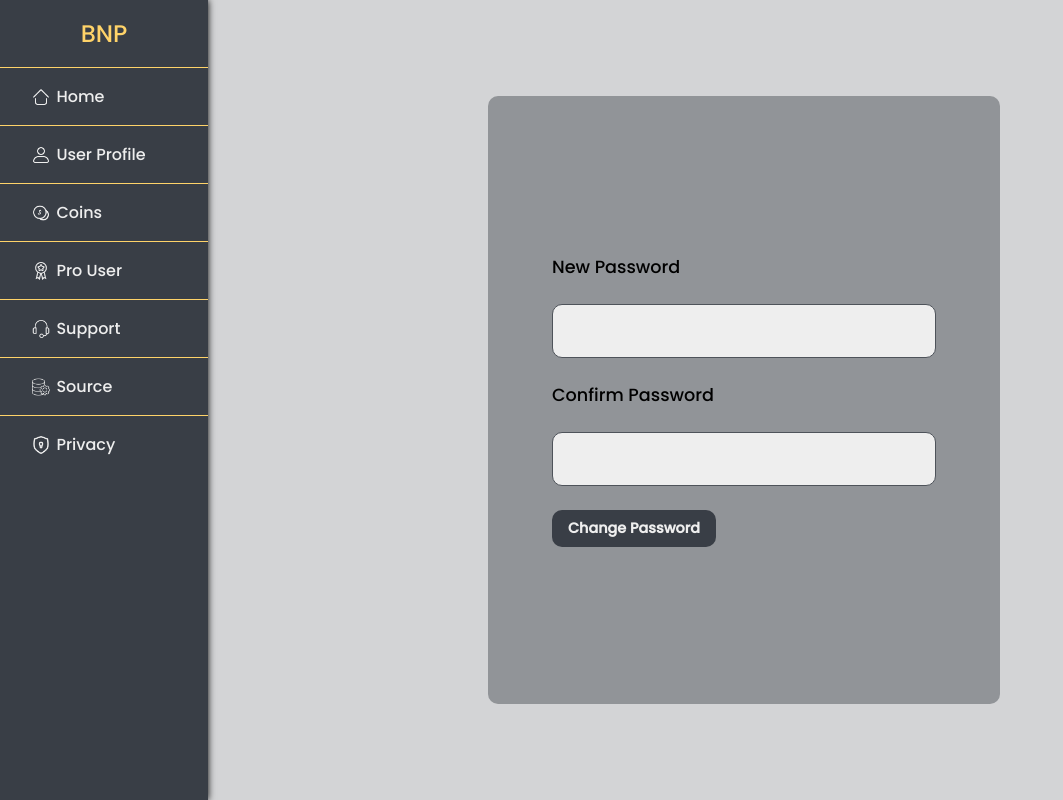
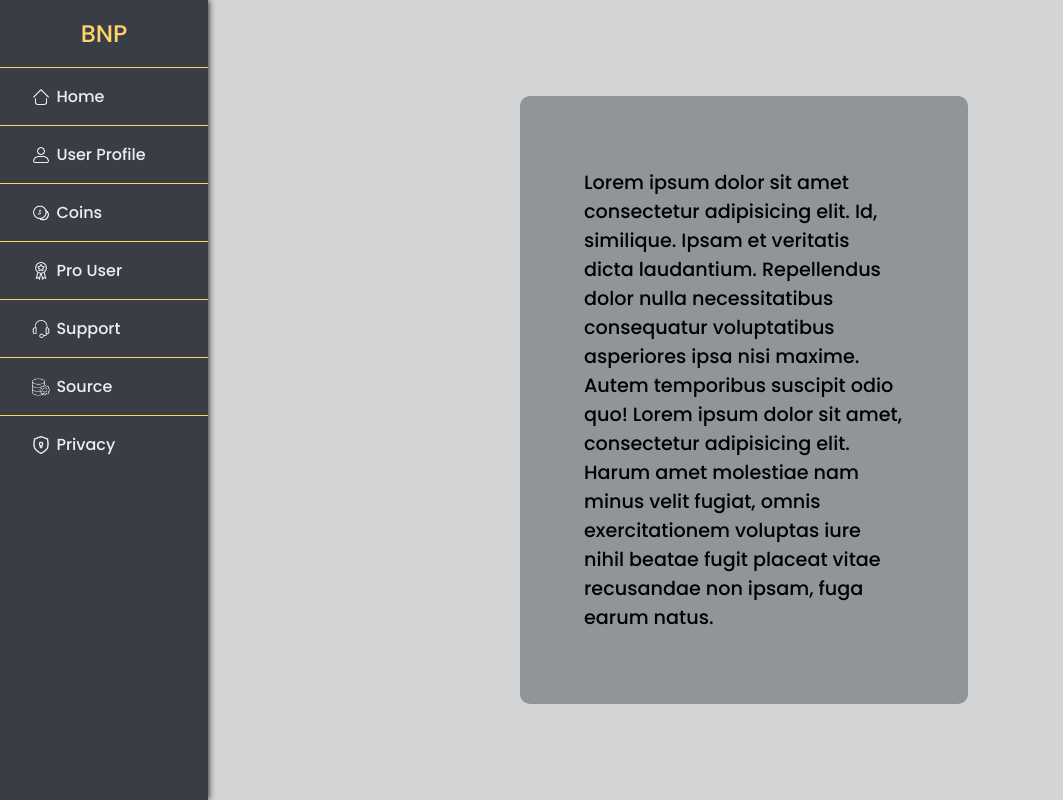
Before and after one commit to SoheilKhorram/BNP, a PHP site: page /panel.php in a window 1280 px wide. Shown: the whole page, without its empty margins (0-1063 px from the left). Run offline with PHP 8.4, Linux system fonts and the light colour scheme.

Commit message:
some basic styling for the privacy section

```diff
--- a/css/panel.css
+++ b/css/panel.css
@@ -288,3 +288,20 @@ body {
 .user-profile__button:hover {
     color: var(--accent-clr);
 }
+
+/* Privacy */
+
+.privacy {
+    display: flex;
+    align-items: center;
+    justify-content: center;
+    padding: 4rem;
+    margin: 6rem auto;
+    background-color: var(--primary-clr-600);
+    border-radius: var(--radius);
+}
+
+.privacy__text {
+    max-width: 20rem;
+    font-size: 1.2rem;
+}
--- a/panel.php
+++ b/panel.php
@@ -93,7 +93,8 @@
             <button class="support__button">Send</button>
         </form>
     </div> -->
-    <div class="user-profile">
+
+    <!-- <div class="user-profile">
         <form action="">
             <label>New Password</label>
             <input type="password">
@@ -101,6 +102,16 @@
             <input type="password">
             <button class="user-profile__button">Change Password</button>
         </form>
+    </div> -->
+
+    <div class="privacy">
+        <p class="privacy__text">Lorem ipsum dolor sit amet consectetur adipisicing elit. Id, similique. Ipsam et
+            veritatis dicta laudantium.
+            Repellendus dolor nulla necessitatibus consequatur voluptatibus asperiores ipsa nisi maxime. Autem
+            temporibus suscipit odio quo! Lorem ipsum dolor sit amet, consectetur adipisicing elit. Harum amet molestiae
+            nam minus velit fugiat, omnis exercitationem voluptas iure nihil beatae fugit placeat vitae recusandae non
+            ipsam, fuga earum natus.
+        </p>
     </div>
 
     <script>
```
